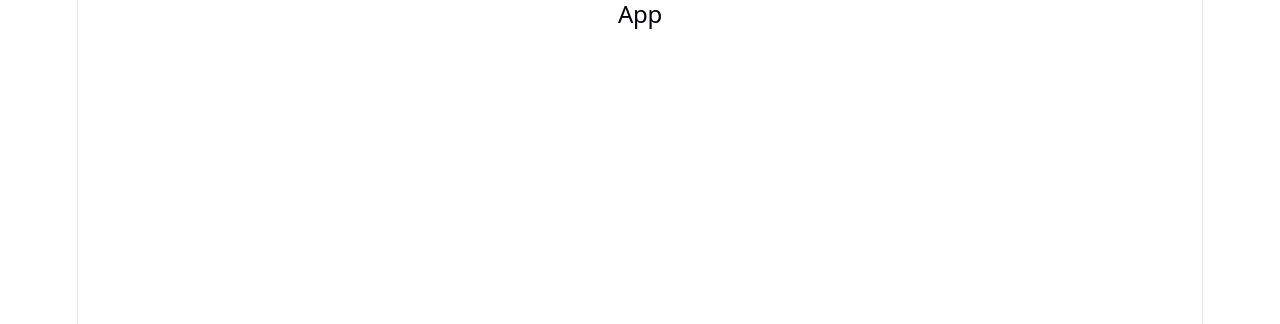
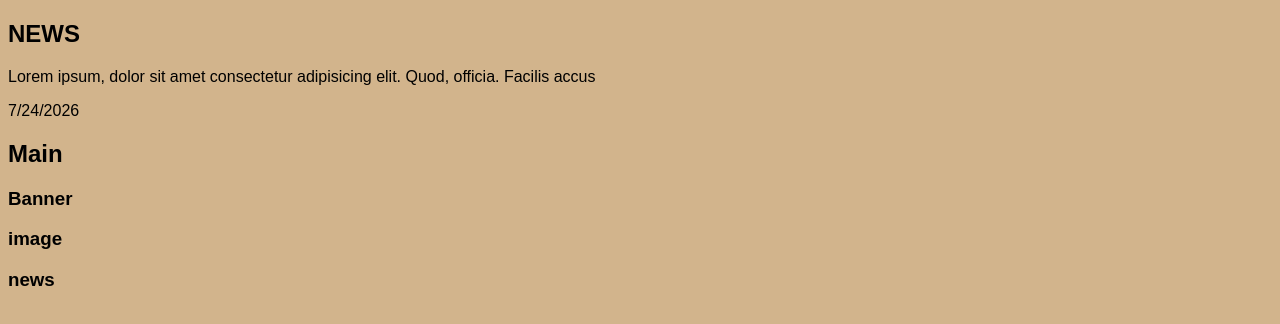
Before and after one commit to Denowich/News-TEST, a React (Vite) app: page / in a window 1280 px wide. Shown: the top 324 px of the page. Built offline with nearby package versions, Linux system fonts and the light colour scheme.

Commit message:
fix app 2

```diff
--- a/src/App.jsx
+++ b/src/App.jsx
@@ -1,7 +1,11 @@
+import { Header } from './components/Header/Header';
+import { Main } from './components/Main/Main';
+
 function App() {
   return (
     <div>
-      <h2>App</h2>
+      <Header />
+      <Main />
     </div>
   );
 }
--- /dev/null
+++ b/src/components/FormatDate.js
@@ -0,0 +1,3 @@
+export const formatDate = (date) => {
+  return date.toLocaleDateString();
+};
--- /dev/null
+++ b/src/components/Header/Header.jsx
@@ -0,0 +1,14 @@
+import { formatDate } from '../FormatDate';
+
+export const Header = () => {
+  return (
+    <div>
+      <h2>NEWS</h2>
+      <p>
+        Lorem ipsum, dolor sit amet consectetur adipisicing elit. Quod, officia.
+        Facilis accus
+      </p>
+      {formatDate(new Date())}
+    </div>
+  );
+};
--- /dev/null
+++ b/src/components/Main/Main.jsx
@@ -0,0 +1,10 @@
+export const Main = () => {
+  return (
+    <div>
+      <h2>Main</h2>
+      <h3>Banner</h3>
+      <h3>image</h3>
+      <h3>news</h3>
+    </div>
+  );
+};
--- a/src/index.css
+++ b/src/index.css
@@ -1,111 +1,4 @@
-:root {
-  --text: #6b6375;
-  --text-h: #08060d;
-  --bg: #fff;
-  --border: #e5e4e7;
-  --code-bg: #f4f3ec;
-  --accent: #aa3bff;
-  --accent-bg: rgba(170, 59, 255, 0.1);
-  --accent-border: rgba(170, 59, 255, 0.5);
-  --social-bg: rgba(244, 243, 236, 0.5);
-  --shadow:
-    rgba(0, 0, 0, 0.1) 0 10px 15px -3px, rgba(0, 0, 0, 0.05) 0 4px 6px -2px;
-
-  --sans: system-ui, 'Segoe UI', Roboto, sans-serif;
-  --heading: system-ui, 'Segoe UI', Roboto, sans-serif;
-  --mono: ui-monospace, Consolas, monospace;
-
-  font: 18px/145% var(--sans);
-  letter-spacing: 0.18px;
-  color-scheme: light dark;
-  color: var(--text);
-  background: var(--bg);
-  font-synthesis: none;
-  text-rendering: optimizeLegibility;
-  -webkit-font-smoothing: antialiased;
-  -moz-osx-font-smoothing: grayscale;
-
-  @media (max-width: 1024px) {
-    font-size: 16px;
-  }
+* {
+  background-color: tan;
+  font-family: Arial, Helvetica, sans-serif;
 }
-
-@media (prefers-color-scheme: dark) {
-  :root {
-    --text: #9ca3af;
-    --text-h: #f3f4f6;
-    --bg: #16171d;
-    --border: #2e303a;
-    --code-bg: #1f2028;
-    --accent: #c084fc;
-    --accent-bg: rgba(192, 132, 252, 0.15);
-    --accent-border: rgba(192, 132, 252, 0.5);
-    --social-bg: rgba(47, 48, 58, 0.5);
-    --shadow:
-      rgba(0, 0, 0, 0.4) 0 10px 15px -3px, rgba(0, 0, 0, 0.25) 0 4px 6px -2px;
-  }
-
-  #social .button-icon {
-    filter: invert(1) brightness(2);
-  }
-}
-
-body {
-  margin: 0;
-}
-
-#root {
-  width: 1126px;
-  max-width: 100%;
-  margin: 0 auto;
-  text-align: center;
-  border-inline: 1px solid var(--border);
-  min-height: 100svh;
-  display: flex;
-  flex-direction: column;
-  box-sizing: border-box;
-}
-
-h1,
-h2 {
-  font-family: var(--heading);
-  font-weight: 500;
-  color: var(--text-h);
-}
-
-h1 {
-  font-size: 56px;
-  letter-spacing: -1.68px;
-  margin: 32px 0;
-  @media (max-width: 1024px) {
-    font-size: 36px;
-    margin: 20px 0;
-  }
-}
-h2 {
-  font-size: 24px;
-  line-height: 118%;
-  letter-spacing: -0.24px;
-  margin: 0 0 8px;
-  @media (max-width: 1024px) {
-    font-size: 20px;
-  }
-}
-p {
-  margin: 0;
-}
-
-code,
-.counter {
-  font-family: var(--mono);
-  display: inline-flex;
-  border-radius: 4px;
-  color: var(--text-h);
-}
-
-code {
-  font-size: 15px;
-  line-height: 135%;
-  padding: 4px 8px;
-  background: var(--code-bg);
-}
```
Also changed, not shown: src/App.css (deleted, +0 -184 lines).
